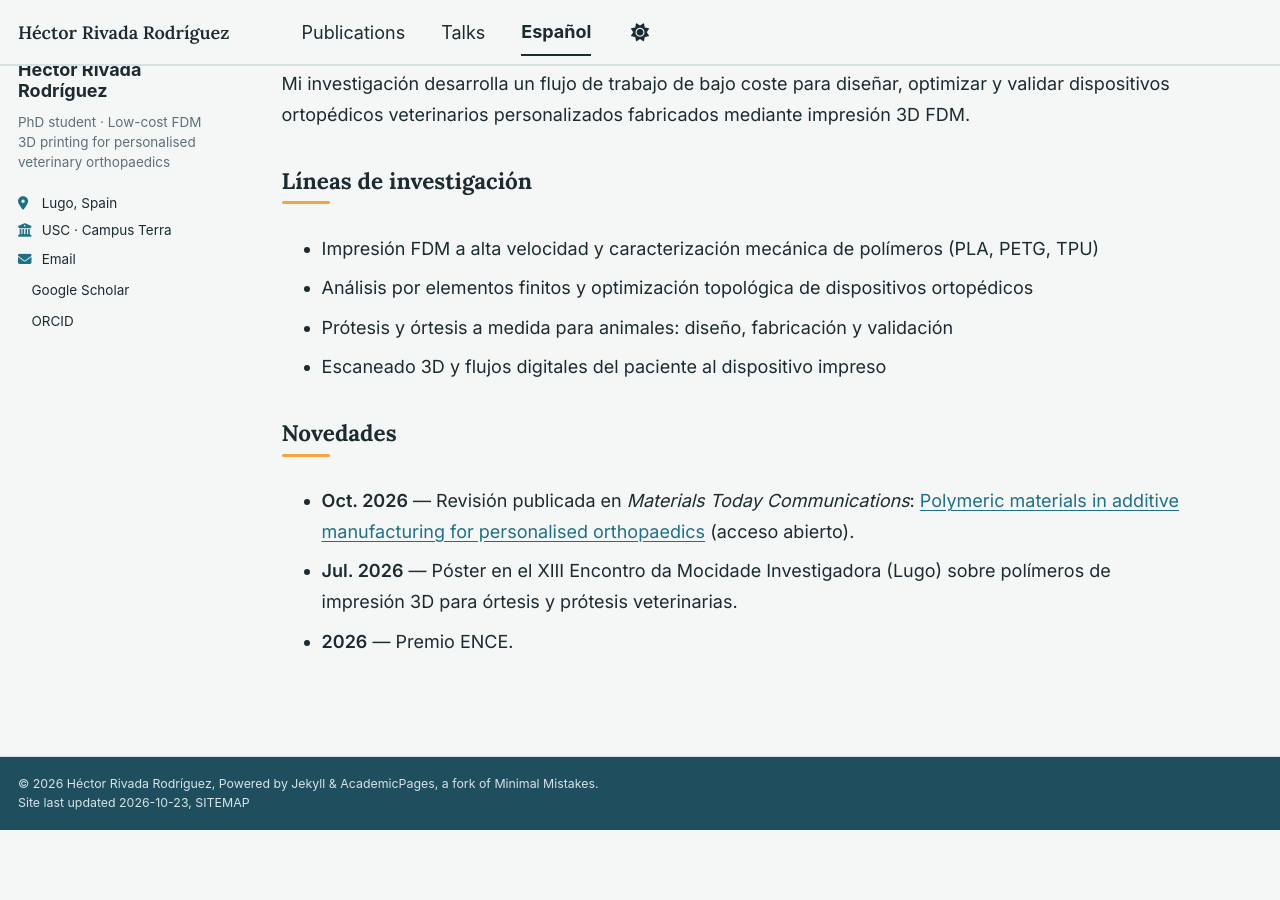
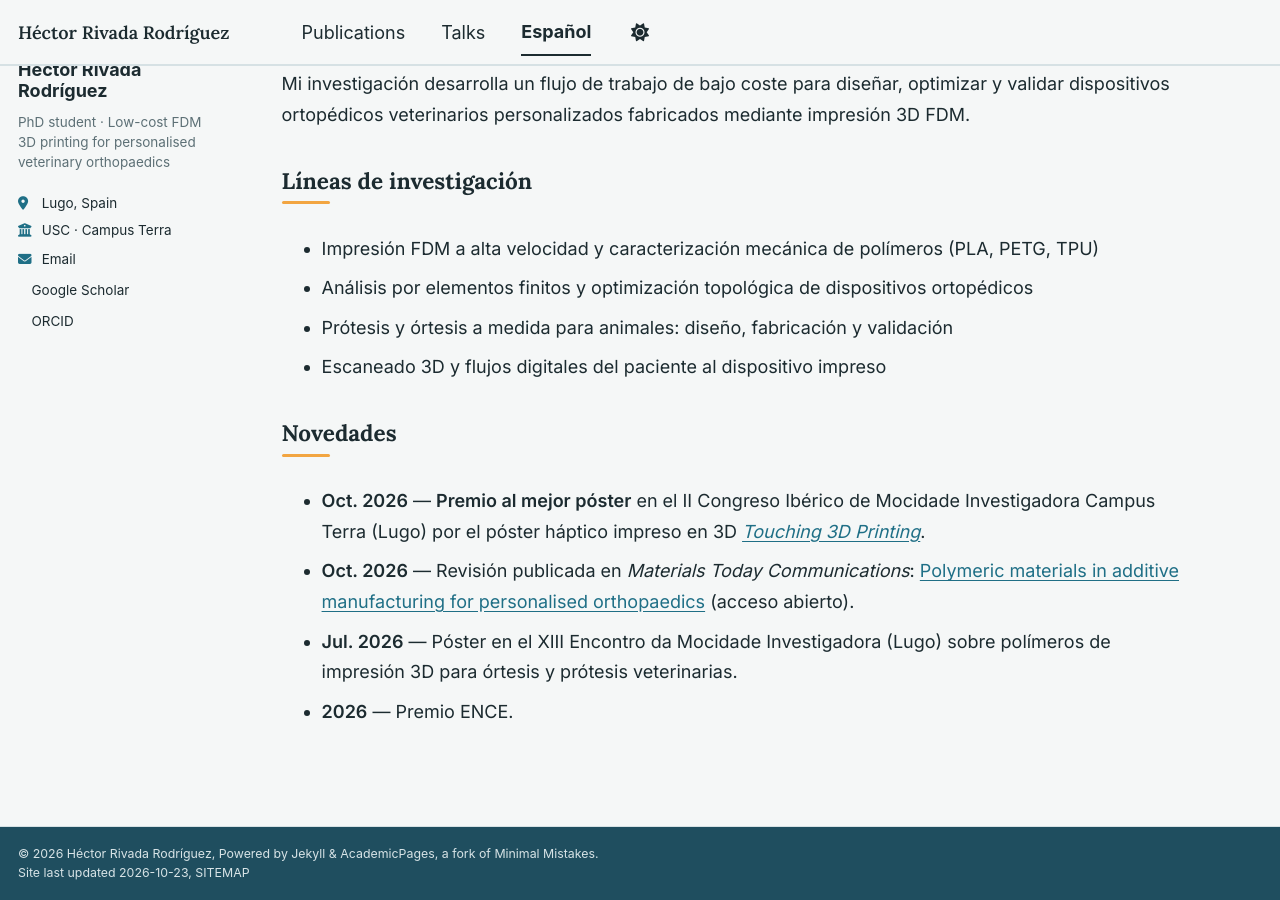
Before and after one commit to Hrivada/hrivada.github.io, a Jekyll site: the page built from _pages/es.md, in a window 1280 px wide and 900 px high, scrolled down 523 px. Built offline with Jekyll 4.4.1, drawn with Linux system fonts in a browser that asks for light colours; a style sheet for code colours, icons or effects is not loaded; before the commit the page ends 1353 px from its top, so only the background shows below that.

Commit message:
Update award information in es.md

```diff
--- a/_pages/es.md
+++ b/_pages/es.md
@@ -21,6 +21,7 @@ Mi investigación desarrolla un flujo de trabajo de bajo coste para diseñar, op
 
 ## Novedades
 
+- **Oct. 2026** — **Premio al mejor póster** en el II Congreso Ibérico de Mocidade Investigadora Campus Terra (Lugo) por el póster háptico impreso en 3D [*Touching 3D Printing*](/talks/2026-10-21-campus-terra-haptic-poster).
 - **Oct. 2026** — Revisión publicada en *Materials Today Communications*: [Polymeric materials in additive manufacturing for personalised orthopaedics](https://doi.org/10.1016/j.mtcomm.2026.116294) (acceso abierto).
 - **Jul. 2026** — Póster en el XIII Encontro da Mocidade Investigadora (Lugo) sobre polímeros de impresión 3D para órtesis y prótesis veterinarias.
 - **2026** — Premio ENCE.
```
